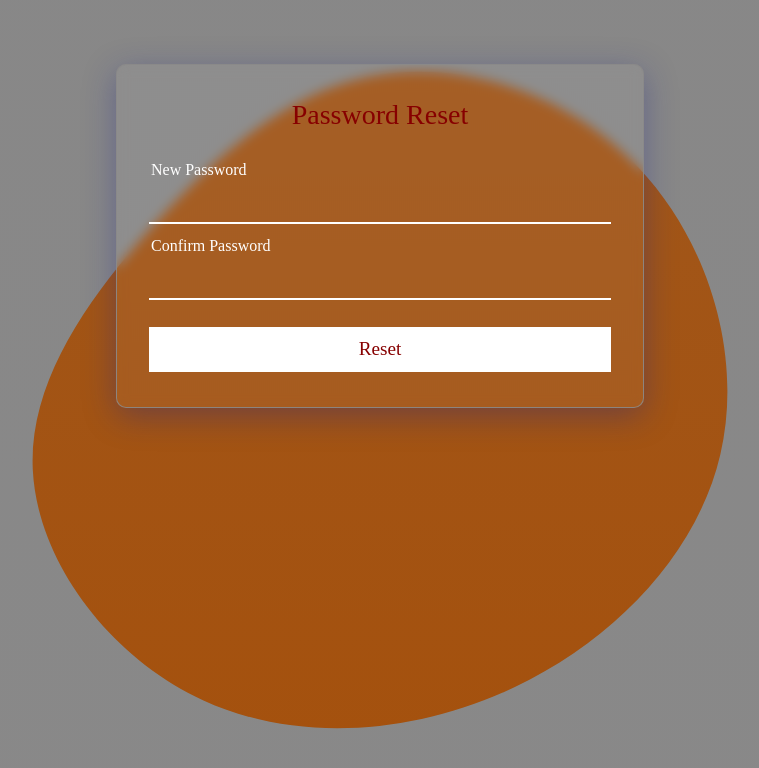
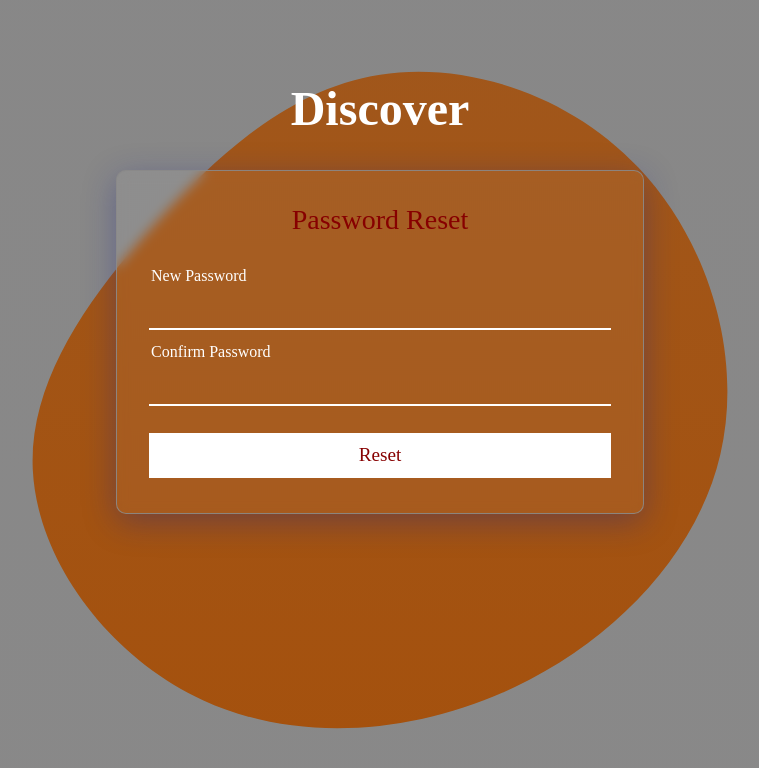
Before and after one commit to Racheal777/Discover-Accra, a React (Create React App) app: page /password-reset in a window 1280 px wide. Shown: the top 768 px of the page, without its empty margins (260-1019 px from the left). Built offline with nearby package versions, Linux system fonts and the light colour scheme.

Commit message:
css changes

```diff
--- a/src/Auth/forgotPassword.jsx
+++ b/src/Auth/forgotPassword.jsx
@@ -11,7 +11,7 @@ const ForgotPassword = () => {
 
       <section className='center sm:container'>
 
-      {/* <h2>Discover</h2> */}
+      <h2>Discover</h2>
       <form className='forms sm:container w-full md:w-2/4'>
       <div>
           <h3>Forgot Password</h3>
--- a/src/Auth/passwordReset.jsx
+++ b/src/Auth/passwordReset.jsx
@@ -10,7 +10,7 @@ const [ confirmpassword, setConfirmPassword ] = useState('')
 
       <section className='center sm:container'>
 
-      {/* <h2>Discover</h2> */}
+      <h2>Discover</h2>
       <form className='forms sm:container w-full md:w-2/4'>
 
       <div>
--- a/src/css/index.css
+++ b/src/css/index.css
@@ -105,7 +105,7 @@ text-align: left;
 
 .tips .imgg {
     margin: auto;
-    background-color: white;
+    /* background-color: white; */
     padding: 6px;
     width: 70%;
 }
@@ -120,7 +120,7 @@ text-align: left;
 }
 
 .iconz {
-    margin: 12px;
+    margin: 10px;
     padding: 7px;
     text-align: center;
     font-size: 1.3em;
```
